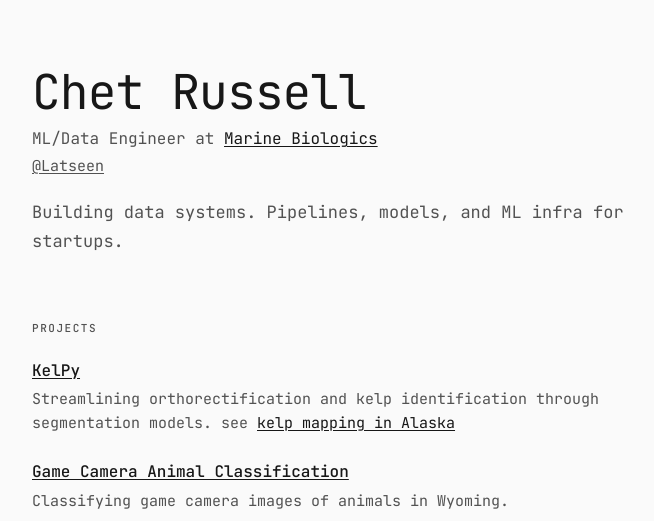
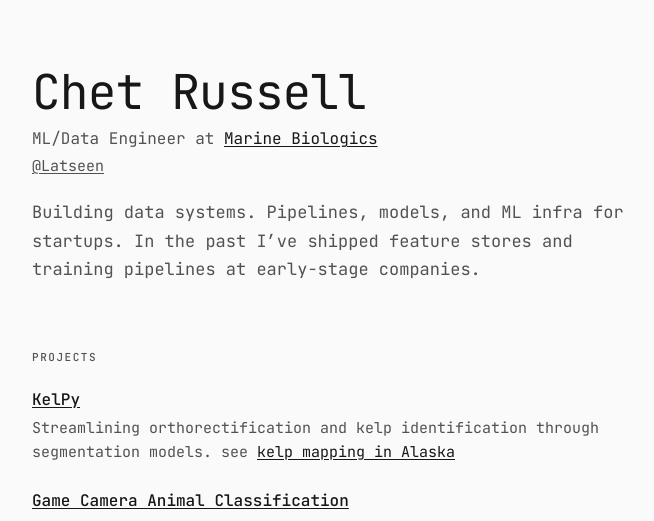
Before and after one commit to Latseen/website, a Flask app: page / in a window 1280 px wide. Shown: the top 521 px of the page, without its empty margins (296-950 px from the left). Run offline with Flask 3, Linux system fonts and the light colour scheme.

Commit message:
Added feature-store description back

```diff
--- a/templates/index.html
+++ b/templates/index.html
@@ -15,7 +15,7 @@
       <h1 class="name">Chet Russell</h1>
       <p class="role">ML/Data Engineer at <a href="https://www.marinebiologics.com/" target="_blank" rel="noopener">Marine Biologics</a></p>
       <p class="handle"><a href="https://github.com/Latseen" target="_blank" rel="noopener">@Latseen</a></p>
-      <p class="tagline">Building data systems. Pipelines, models, and ML infra for startups.</p>
+      <p class="tagline">Building data systems. Pipelines, models, and ML infra for startups. In the past I’ve shipped feature stores and training pipelines at early-stage companies.</p>
     </header>
 
     <section class="block">
```
